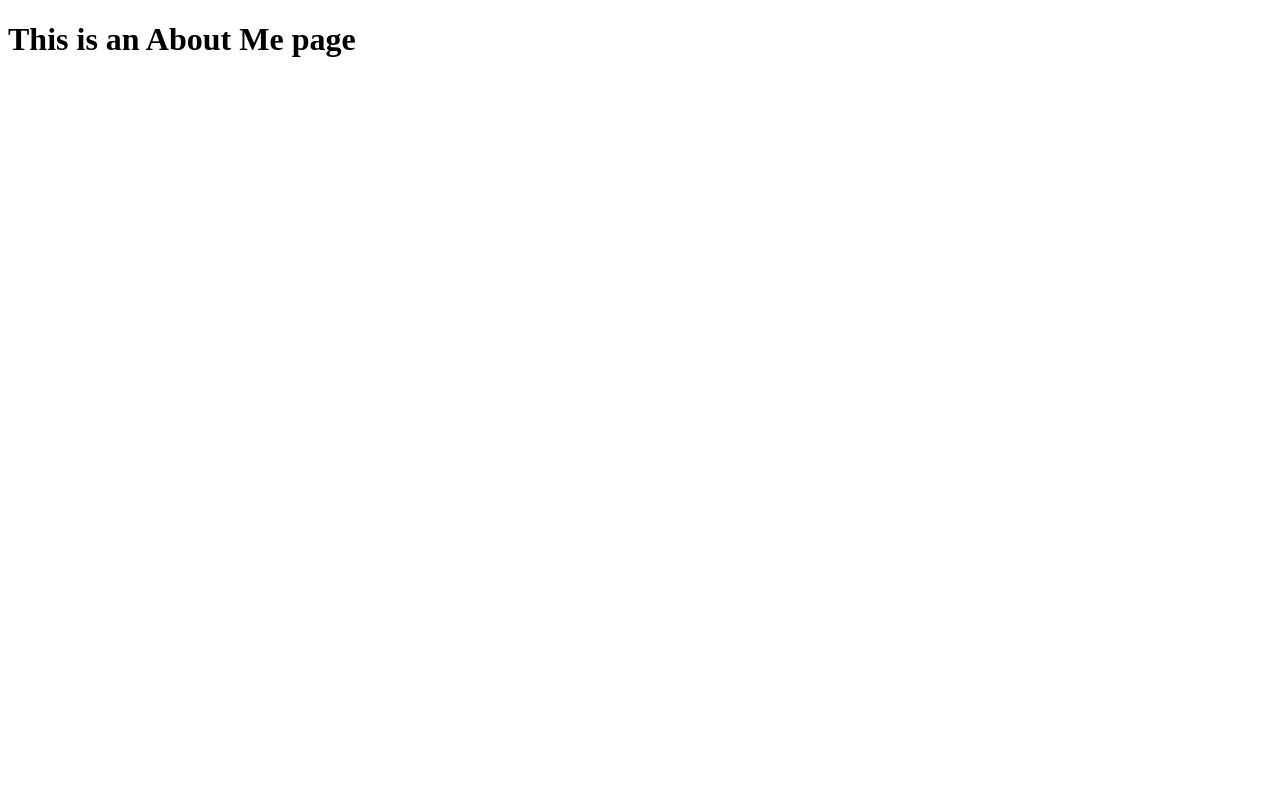
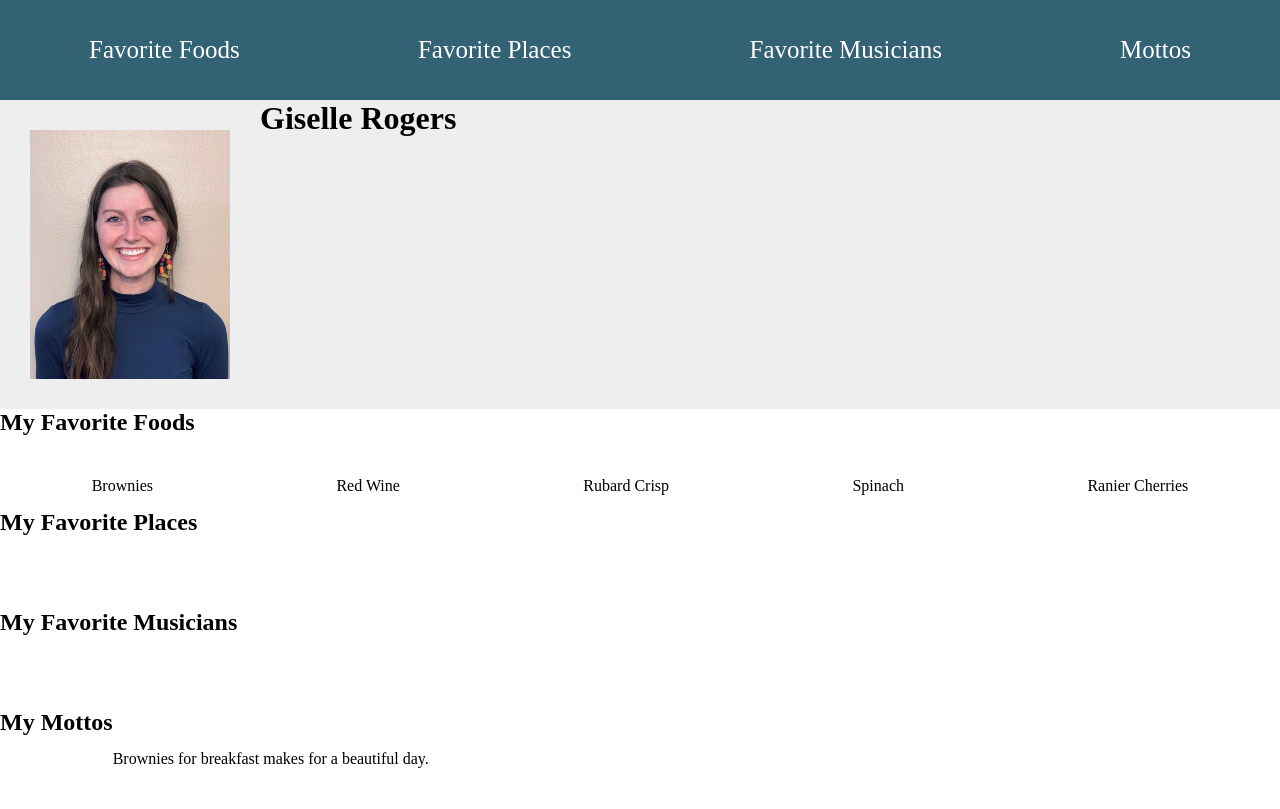
Before and after one commit to gbrogers/deployment-lab, a website: page index.html in a window 1280 px wide. Drawn offline with Linux system fonts and the light colour scheme.

Commit message:
header added

```diff
--- a/index.html
+++ b/index.html
@@ -5,8 +5,46 @@
     <meta http-equiv="X-UA-Compatible" content="IE=edge" />
     <meta name="viewport" content="width=device-width, initial-scale=1.0" />
     <title>About Me</title>
+    <link rel="stylesheet" href="./styles.css" />
   </head>
   <body>
-    <h1>This is an About Me page</h1>
+    <nav>
+      <ul>
+        <li><a href="#fav-foods">Favorite Foods</a></li>
+        <li><a>Favorite Places</a></li>
+        <li><a>Favorite Musicians</a></li>
+        <li><a>Mottos</a></li>
+      </ul>
+    </nav>
+    <header>
+      <img id="profile-pic" src="profile picture.jpg" alt="Profile Picture" />
+      <h1>Giselle Rogers</h1>
+    </header>
+
+    <section id="fav-foods">
+      <h2>My Favorite Foods</h2>
+      <div>
+        <ul>
+          <li>Brownies</li>
+          <li>Red Wine</li>
+          <li>Rubard Crisp</li>
+          <li>Spinach</li>
+          <li>Ranier Cherries</li>
+        </ul>
+      </div>
+    </section>
+    <section id="fav-places"><h2>My Favorite Places</h2></section>
+    <section id="music"><h2>My Favorite Musicians</h2></section>
+    <section id="mottos">
+      <h2>My Mottos</h2>
+      <div>
+        <ul>
+          <li>Brownies for breakfast makes for a beautiful day.</li>
+          <li></li>
+        </ul>
+      </div>
+    </section>
+
+    <script src="./index.js"></script>
   </body>
 </html>
--- /dev/null
+++ b/styles.css
@@ -0,0 +1,52 @@
+* {
+  padding: 0;
+  margin: 0;
+}
+header {
+  background-color: #eee;
+  display: flex;
+}
+
+#profile-pic {
+  width: 200px;
+  padding: 30px;
+}
+nav {
+  background-color: #326273;
+}
+
+ul {
+  height: 100px;
+  display: flex;
+  justify-content: space-around;
+  align-items: center;
+  list-style: none;
+}
+a {
+  text-decoration: none;
+  color: white;
+  font-size: 25px;
+}
+
+a:hover {
+  font-weight: 900;
+}
+
+#fav-foods {
+  height: 100px;
+  display: flex;
+  flex-direction: column;
+  justify-content: space-between;
+}
+#fav-places {
+  height: 100px;
+  display: flex;
+}
+#music {
+  height: 100px;
+  display: flex;
+}
+#mottos {
+  height: 100px;
+  display: flex;
+}
```
Also changed, not shown: index.js (added), profile picture.jpg (added).
